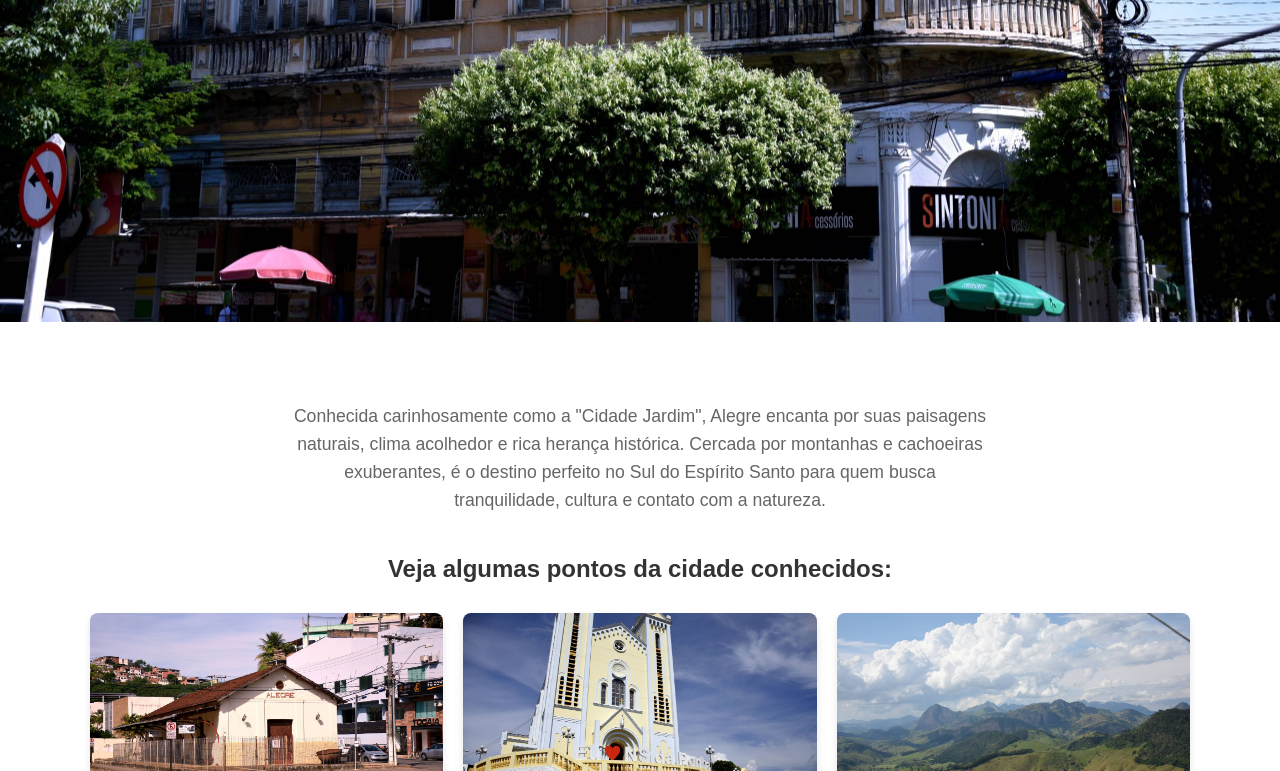
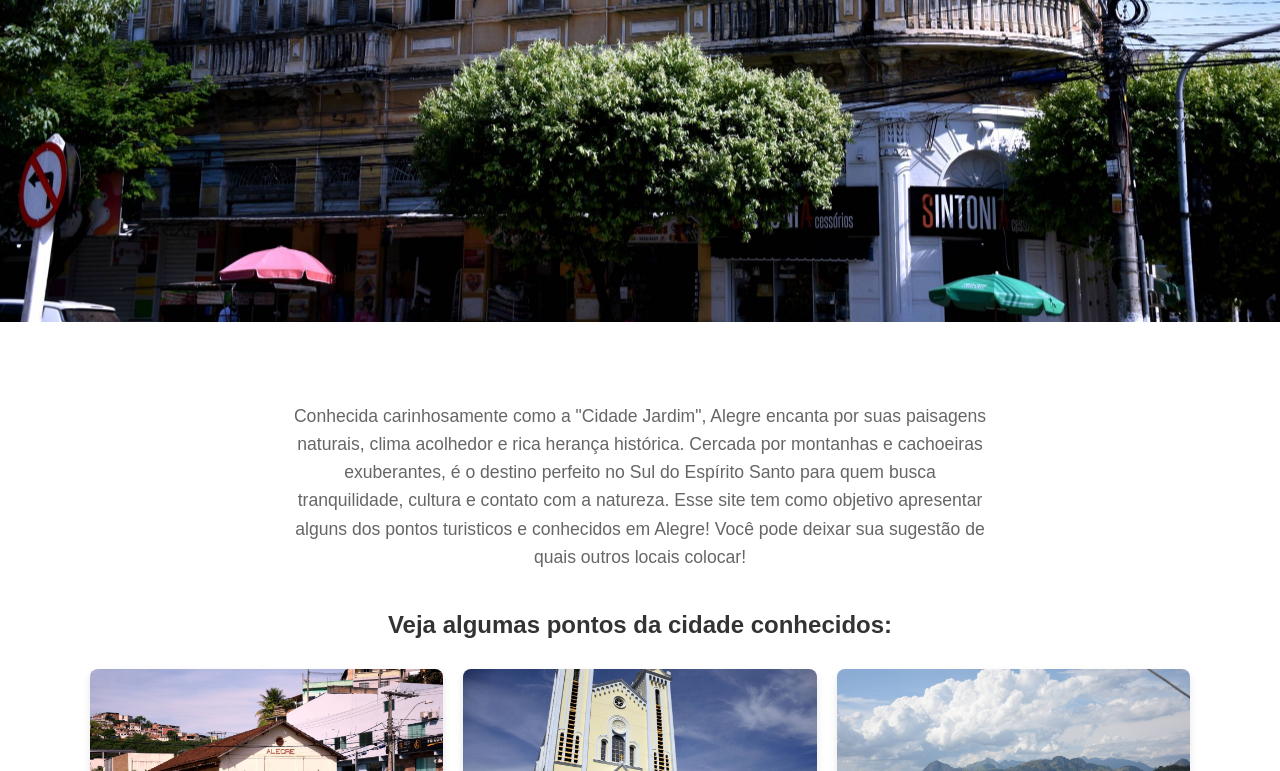
Before and after one commit to j3anp07/Cidade-Jardim-Conheca-Alegre, a plain HTML site: page index.html in a window 1280 px wide. Shown: the part 478-1249 px from the top of the page. Drawn offline with Linux system fonts and the light colour scheme.

Commit message:
fix: atualizando o texto-sobre

```diff
--- a/index.html
+++ b/index.html
@@ -41,6 +41,9 @@
                     acolhedor e rica herança histórica. Cercada por montanhas e cachoeiras exuberantes, é o destino
                     perfeito
                     no Sul do Espírito Santo para quem busca tranquilidade, cultura e contato com a natureza.
+
+                    Esse site tem como objetivo apresentar alguns dos pontos turisticos e conhecidos em Alegre! Você pode deixar sua sugestão de quais outros locais colocar!
+
                 </p>
 
 
```
